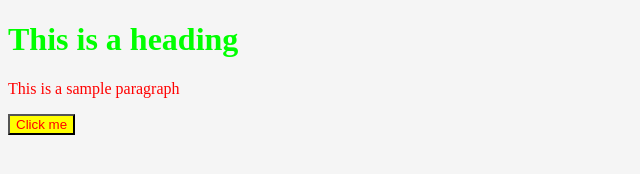
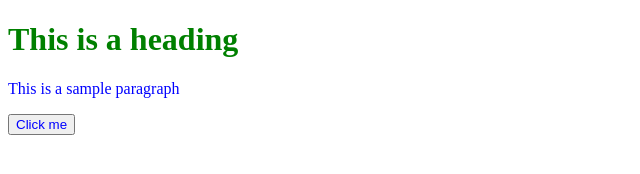
Before and after one commit to MuhammadAmmarAtique/CSS_Concepts_and_Practice_Sets, a plain HTML site: page CSS/index.html in a window 1280 px wide. Shown: the whole page, without its empty margins (0-640 px from the left). Drawn offline with Linux system fonts and the light colour scheme.

Commit message:
learned new selectors

```diff
--- a/CSS/style.css
+++ b/CSS/style.css
@@ -1,20 +1,9 @@
+*
+{
+    color:blue;
+}
+
 h1
 {
-    color:#00ff00;
+    color: green;
 }
-
-p
-{
-    color:rgb(255,0,0);
-}
-
-button
-{
-    background-color:#ffff00;
-    color:red;
-}
-
-body
-{
-background-color:whitesmoke;
-}
```
